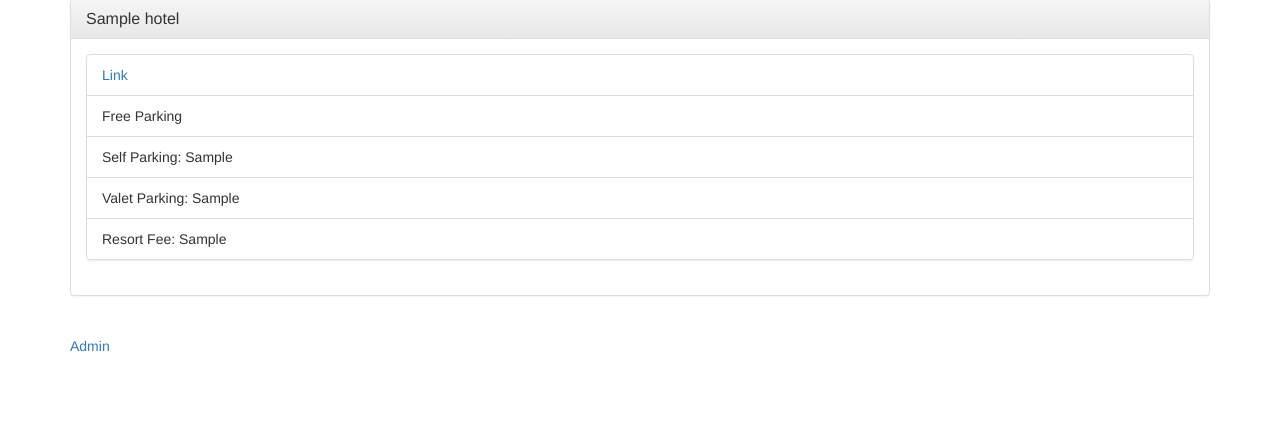
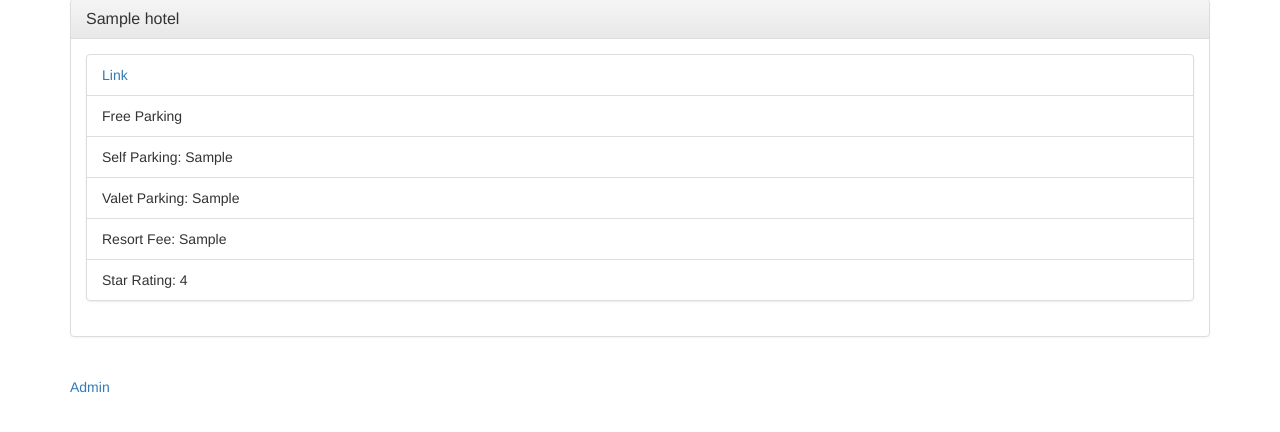
Before and after one commit to caseydm/governmentswagger, a Flask app: a page that uses templates/hotels.html in a window 1280 px wide. Shown: the part 129-561 px from the top of the page. Run offline with Flask 2, Linux system fonts and the light colour scheme; tables that the repository leaves empty hold one stand-in row (values such as "Sample post"); some libraries are stand-ins or nearby versions.

Commit message:
added star rating to hotels.html

```diff
--- a/templates/hotels.html
+++ b/templates/hotels.html
@@ -28,6 +28,7 @@
     {% if hotel.resort_fee == true %}
     <li class="list-group-item">Resort Fee: {{ hotel.resort_fee_cost }}</li>
     {% endif %}
+    <li class="list-group-item">Star Rating: {{ hotel.star_rating }}</li>
   </ul>
 
   </div>
```
